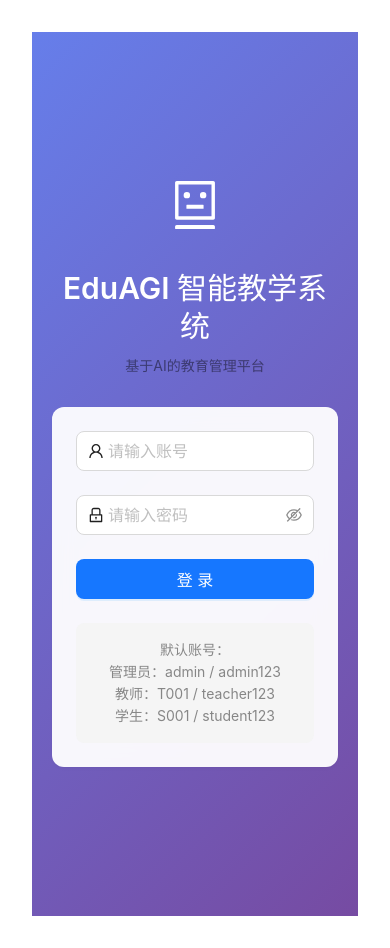
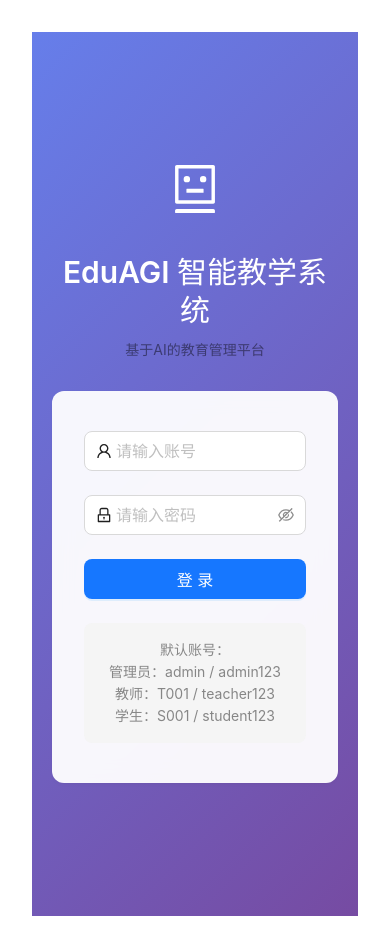
Before and after one commit to ghosttT0/eduagi, a React (Vite) app in the folder frontend/: page /login in a window 390 px wide. Built offline with nearby package versions, Linux system fonts and the light colour scheme; no server answers.

Commit message:
style: 登录页大屏宽度自适应优化，PC端更美观

```diff
--- a/frontend/src/pages/LoginPage.css
+++ b/frontend/src/pages/LoginPage.css
@@ -10,6 +10,28 @@
 .login-content {
   width: 100%;
   max-width: 400px;
+  margin: 0 auto;
+  transition: max-width 0.2s;
+}
+
+@media (min-width: 900px) {
+  .login-content {
+    max-width: 500px;
+  }
+}
+@media (min-width: 1200px) {
+  .login-content {
+    max-width: 600px;
+  }
+}
+@media (max-width: 600px) {
+  .login-content {
+    max-width: 95vw;
+    min-width: 0;
+  }
+  .login-card {
+    padding: 16px 8px !important;
+  }
 }
 
 .login-header {
@@ -34,6 +56,8 @@
   box-shadow: 0 8px 32px rgba(0, 0, 0, 0.1);
   backdrop-filter: blur(10px);
   background: rgba(255, 255, 255, 0.95);
+  padding: 32px 24px;
+  box-sizing: border-box;
 }
 
 .login-tips {
```
